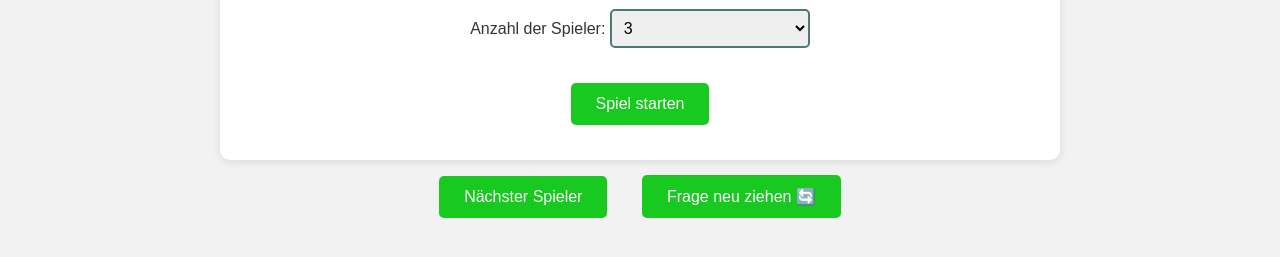
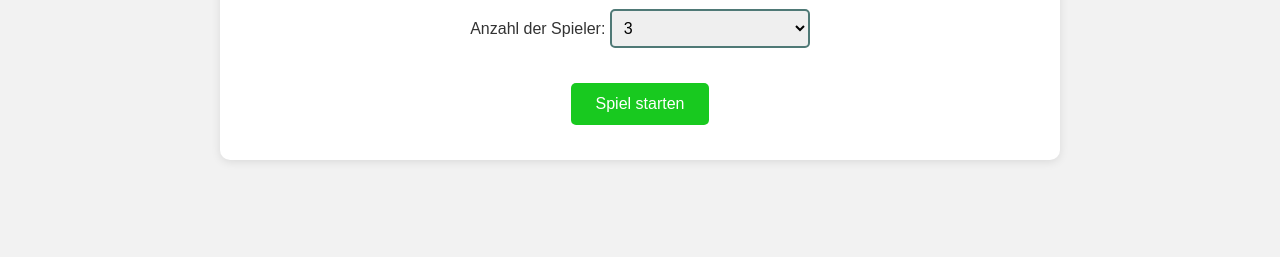
Before and after one commit to apollo1860/NEW_IMPOSTER, a plain HTML site: page index.html in a window 1280 px wide. Shown: the part 133-390 px from the top of the page. Drawn offline with Linux system fonts and the light colour scheme.

Commit message:
Update index.html

```diff
--- a/index.html
+++ b/index.html
@@ -54,7 +54,9 @@
     <p id="category-text"></p>
     <p id="question-text"></p>
     <input type="text" id="player-answer" placeholder="Antwort eingeben">
+
     <button onclick="nextPlayer()">Nächster Spieler</button>
+    <button onclick="reshuffleQuestion()">Frage neu ziehen 🔄</button>
 </div>
 
         <div id="round-end-screen" style="display: none;">
@@ -99,8 +101,5 @@
 
     <script src="script.js"></script>
 
-    <button onclick="nextPlayer()">Nächster Spieler</button>
-<button onclick="reshuffleQuestion()">Frage neu ziehen 🔄</button>
-
 </body>
 </html>
```
Lines whose indentation alone changed are shown as unchanged.
